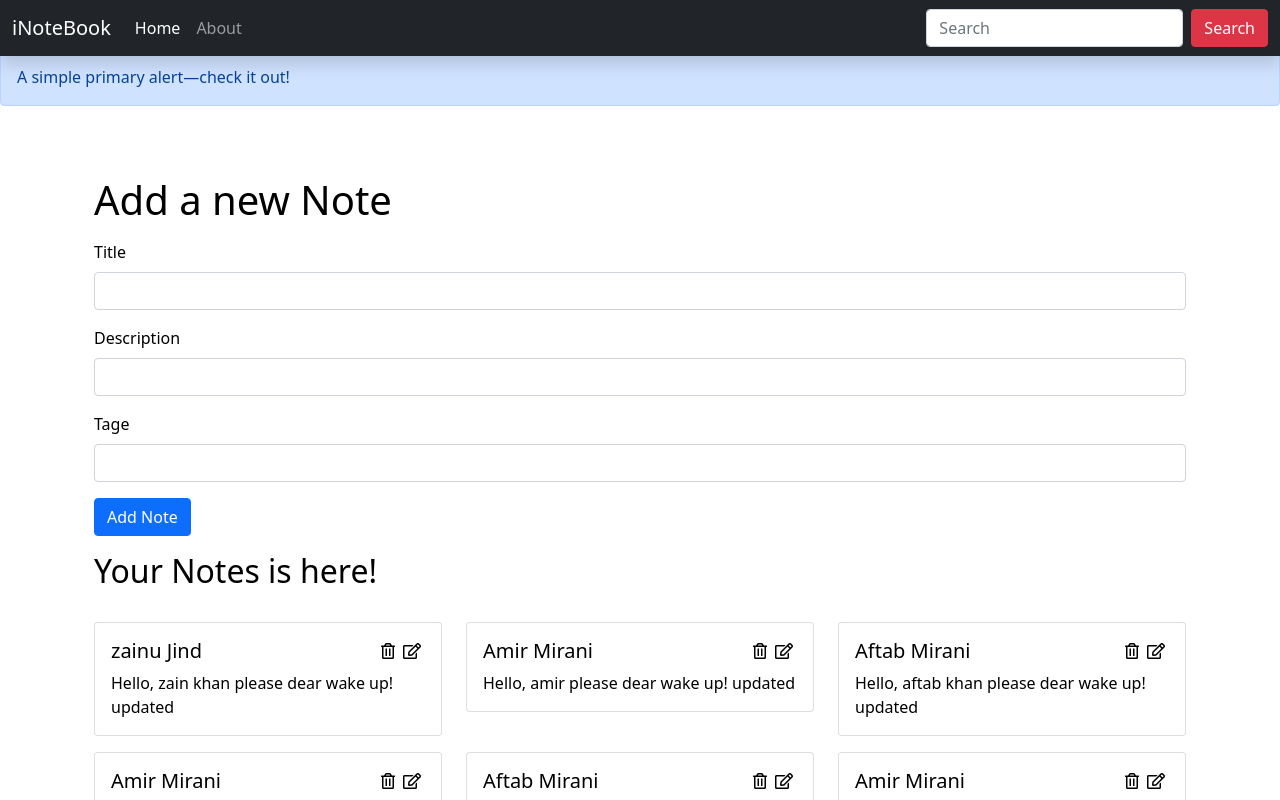
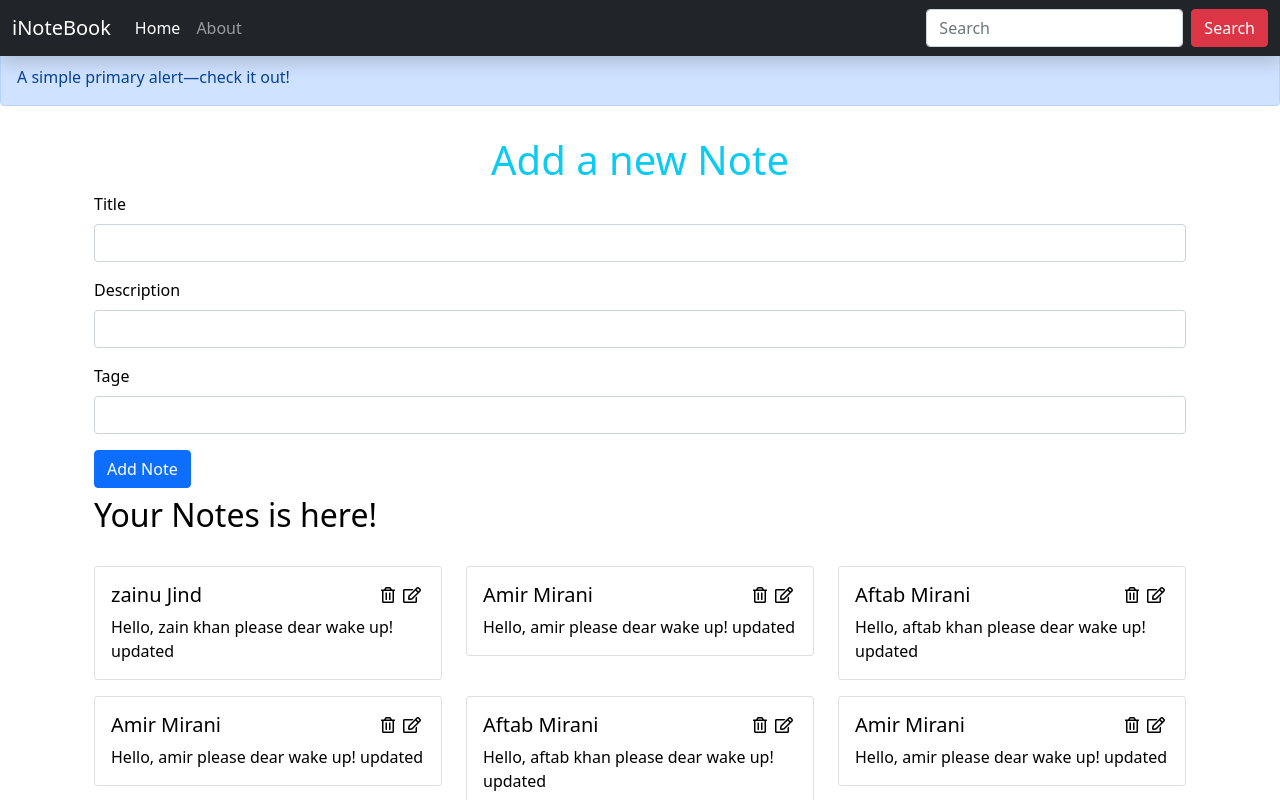
Before and after one commit to mateenNawaz86/iNoteBook-MERN, a React (Create React App) app: page / in a window 1280 px wide. Shown: the top 800 px of the page. Built offline with nearby package versions, Linux system fonts and the light colour scheme.

Commit message:
add Delete Note functionality

```diff
--- a/src/App.jsx
+++ b/src/App.jsx
@@ -13,7 +13,7 @@ const App = () => {
         <Router>
           <Navbar />
           <Alert />
-          <div className="container my-5">
+          <div className="container my-3">
             <Switch>
               <Route exact path="/">
                 <Home />
--- a/src/components/AddNote/AddNote.jsx
+++ b/src/components/AddNote/AddNote.jsx
@@ -30,9 +30,9 @@ const AddNote = () => {
 
   return (
     <>
-      <div className="container ">
-        <h1 className="addNote">Add a new Note</h1>
-        <form className="my-3" onSubmit={addNoteHandler}>
+      <div className="container">
+        <h1 className="addNote text-center text-info">Add a new Note</h1>
+        <form className="my-2" onSubmit={addNoteHandler}>
           <div className="mb-3">
             <label htmlFor="title" className="form-label">
               Title
--- a/src/components/Navbar/Navbar.jsx
+++ b/src/components/Navbar/Navbar.jsx
@@ -1,4 +1,4 @@
-import React, { useState, useEffect } from "react";
+import React, { useState } from "react";
 import { Link, useLocation } from "react-router-dom";
 
 const Navbar = () => {
@@ -8,7 +8,6 @@ const Navbar = () => {
 
   // useLocation hook for changing active class
   let location = useLocation();
-  useEffect(() => {}, [location]);
 
   return (
     <>
--- a/src/components/Notes/NoteItem.jsx
+++ b/src/components/Notes/NoteItem.jsx
@@ -1,7 +1,11 @@
-import React from "react";
+import React, { useContext } from "react";
+import NoteContext from "../../context/notes/NoteContext";
 
 const NoteItem = (props) => {
+  const contextData = useContext(NoteContext);
+  const { deleteNote } = contextData;
   const { notesData } = props;
+
   return (
     <>
       <div className="col-lg-4">
@@ -10,7 +14,12 @@ const NoteItem = (props) => {
             <div className="d-flex justify-content-between">
               <h5 className="card-title">{notesData.title}</h5>
               <div className="icons">
-                <i className="far fa-trash-alt mx-1" />
+                <i
+                  className="far fa-trash-alt mx-1"
+                  onClick={() => {
+                    deleteNote(notesData._id);
+                  }}
+                />
                 <i className="far fa-edit mx-1" />
               </div>
             </div>
--- a/src/context/notes/NotesState.jsx
+++ b/src/context/notes/NotesState.jsx
@@ -91,8 +91,6 @@ const NotesState = (props) => {
   // Add a NEW note
   const addNote = (title, description, tage) => {
     // TODO: 'API calling'
-    console.log("Add a new note successfully!");
-
     const newNote = {
       _id: "613c760abc3d3a6f91b5465f",
       user: "613c4744f4b2f133b78a44fc",
@@ -107,9 +105,15 @@ const NotesState = (props) => {
     setNotes(notes.concat(newNote));
   };
 
-  // Delete a note
+  // Delete an existing note
   const deleteNote = (id) => {
-    setNotes();
+    // TODO: API calls
+
+    // show the existing notes after perform the delete operation
+    const newNotes = notes.filter((noteItem) => {
+      return noteItem._id !== id;
+    });
+    setNotes(newNotes);
   };
 
   // Edit an existing note
--- a/src/index.css
+++ b/src/index.css
@@ -21,7 +21,7 @@ body {
 }
 
 .addNote {
-  margin-top: 70px;
+  margin-top: 30px;
 }
 
 .icons i {
```
